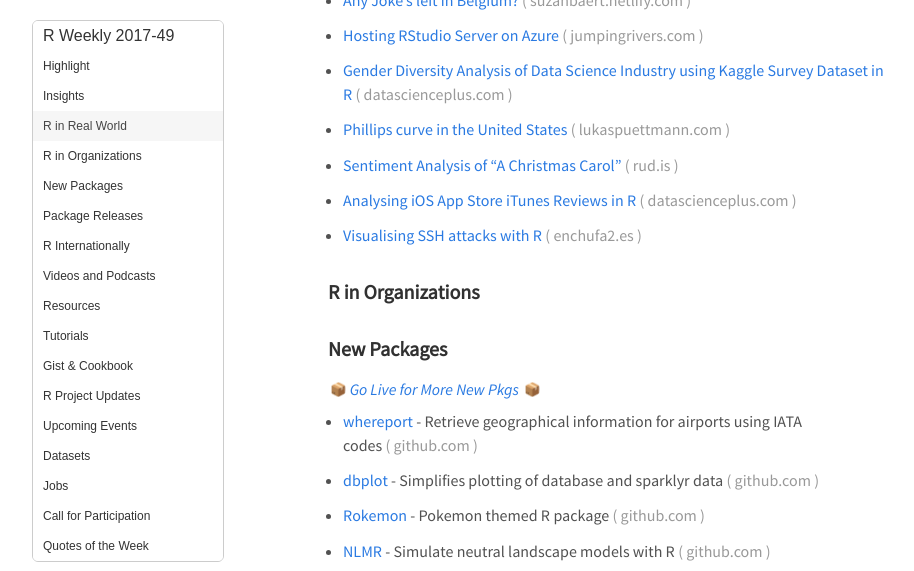
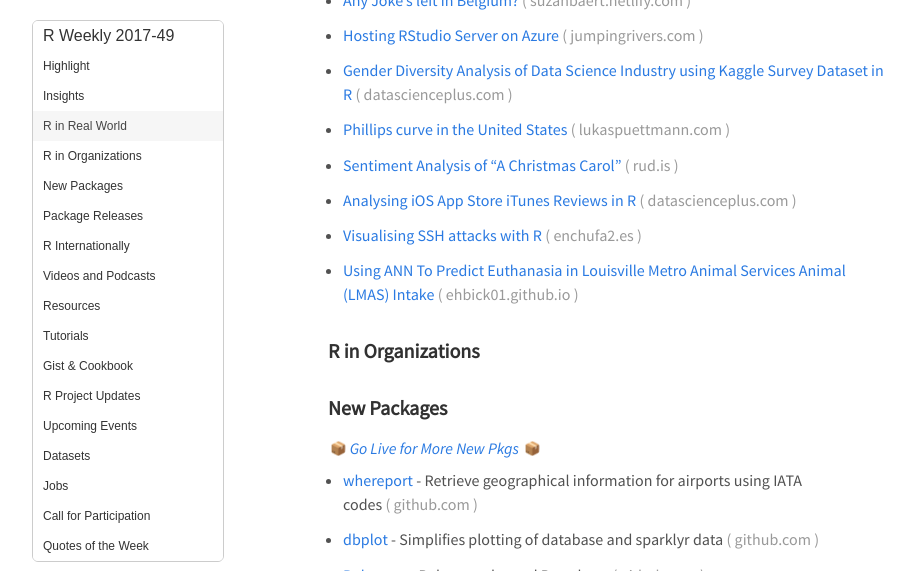
Before and after one commit to rweekly/rweekly.org, a Jekyll site: the page built from draft.md, in a window 1280 px wide and 900 px high, scrolled down 827 px, cut to the strip 0-571 px from the top of the window. Shown: the whole strip, without its empty margins (32-946 px from the left). Built offline with Jekyll 4.4.1, drawn with Linux system fonts in a browser that asks for light colours; emoji names are drawn with the system emoji font; comment, search, counter and statistics services are not loaded.

Commit message:
Update draft.md

```diff
--- a/draft.md
+++ b/draft.md
@@ -51,6 +51,8 @@
 + [Analysing iOS App Store iTunes Reviews in R](https://datascienceplus.com/analysing-ios-app-store-itunes-reviews-in-r/)
 
 + [Visualising SSH attacks with R](https://www.enchufa2.es/archives/visualising-ssh-attacks-with-r.html)
+
++ [Using ANN To Predict Euthanasia in  Louisville Metro Animal Services Animal (LMAS) Intake](https://ehbick01.github.io/2017/12/03/using-ann-to-predict-euthanasia-in-lmas-intake/?utm_content=buffer5c143&utm_medium=social&utm_source=twitter.com&utm_campaign=buffer)
 
 ###  R in Organizations
 
```
